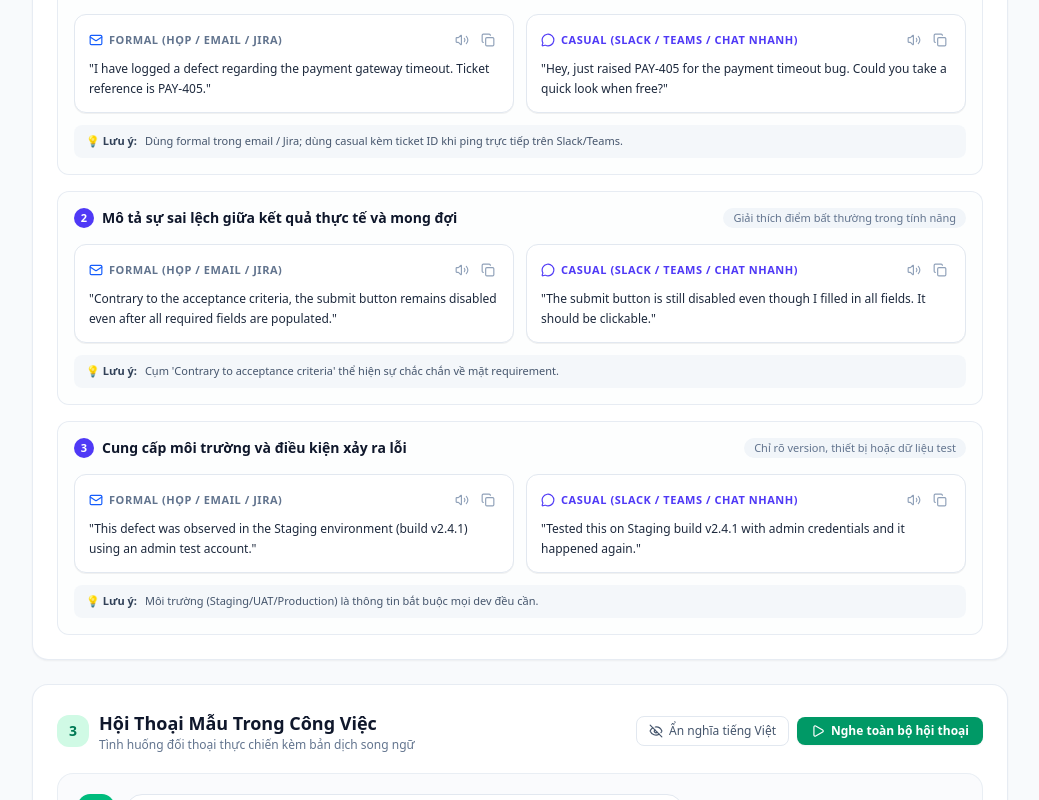
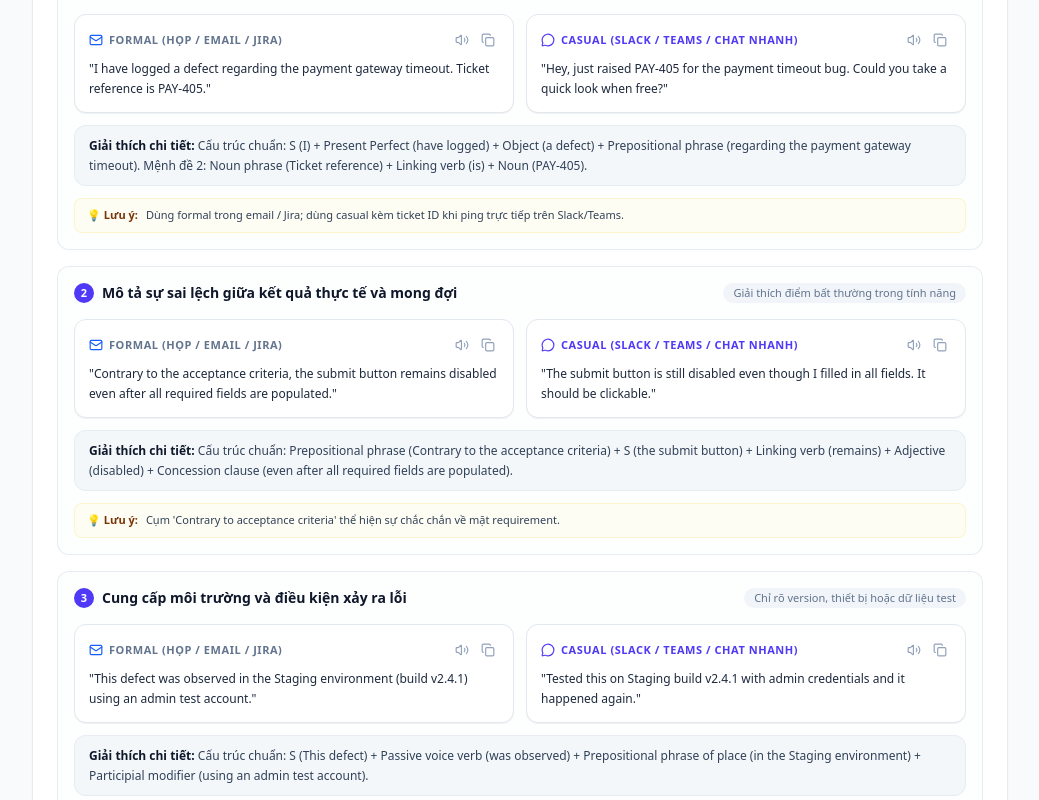
Before and after one commit to HHV01/English-daily-, a React (Vite) app: page / in a window 1280 px wide. Shown: the part 1580-2380 px from the top of the page, without its empty margins (120-1159 px from the left). Built offline with nearby package versions, Linux system fonts and the light colour scheme.

Commit message:
Feat: Add detailed grammar structure explanation (S + V + O + Modifier breakdown) for communication patterns

```diff
--- a/server.ts
+++ b/server.ts
@@ -87,6 +87,8 @@ CẤU TRÚC BÀI HỌC:
 2. MẪU CÂU GIAO TIẾP (3-5 mẫu)
    - Câu dùng thực tế đúng chủ đề của ngày
    - Có 2 phiên bản: formal (lịch sự/trang trọng) và casual (thân thiện/tự nhiên/thân mật)
+   - KÈM "detailedExplanationVi": Giải thích chi tiết cấu trúc ngữ pháp từng thành phần câu (Cấu trúc chuẩn: S + V + Object + Adverb/Preposition... hoặc phân tích mệnh đề phụ) để người học nắm chắc cách đặt câu.
+   - usageNoteVi: Mẹo ngữ cảnh áp dụng thực tế.
 
 3. HỘI THOẠI MẪU (1 đoạn 6-10 câu)
    - Tình huống đúng chủ đề của ngày (gặp gỡ, tán gẫu, rủ đi ăn trưa, kể chuyện vui, hoặc trao đổi công việc), có bản dịch tiếng Việt bên dưới mỗi câu
@@ -161,9 +163,13 @@ LƯU Ý RIÊNG CHO TUẦN 7 (HỆ THỐNG & LOGIC NGHIỆP VỤ):
                   contextVi: { type: Type.STRING },
                   formal: { type: Type.STRING },
                   casual: { type: Type.STRING },
+                  detailedExplanationVi: {
+                    type: Type.STRING,
+                    description: "Giải thích chi tiết cấu trúc ngữ pháp (vd: Cấu trúc chuẩn: S + modal verb (can) + V (reproduce) + Object (this bug) + Adverb (consistently) + Prepositional phrase (on Staging).)",
+                  },
                   usageNoteVi: { type: Type.STRING },
                 },
-                required: ["patternName", "formal", "casual", "usageNoteVi"],
+                required: ["patternName", "formal", "casual", "detailedExplanationVi", "usageNoteVi"],
               },
             },
             dialogue: {
--- a/src/components/CommunicationPatternsSection.tsx
+++ b/src/components/CommunicationPatternsSection.tsx
@@ -130,11 +130,21 @@ export default function CommunicationPatternsSection({ patterns }: Props) {
               </div>
             </div>
 
+            {/* Detailed Grammar Breakdown */}
+            {item.detailedExplanationVi && (
+              <div className="text-[11.5px] sm:text-xs text-slate-700 bg-slate-100/80 border border-slate-200/70 px-3.5 py-2.5 rounded-xl leading-relaxed">
+                <strong className="font-bold text-slate-900">Giải thích chi tiết:</strong>{" "}
+                <span className="text-slate-700">{item.detailedExplanationVi}</span>
+              </div>
+            )}
+
             {/* Usage Note */}
-            <div className="text-[11px] text-slate-600 bg-slate-100/70 px-3 py-2 rounded-lg flex items-center gap-2">
-              <span className="font-semibold text-slate-700 shrink-0">💡 Lưu ý:</span>
-              <span>{item.usageNoteVi}</span>
-            </div>
+            {item.usageNoteVi && (
+              <div className="text-[11px] text-slate-600 bg-amber-50/50 border border-amber-100/80 px-3 py-2 rounded-lg flex items-start gap-2">
+                <span className="font-semibold text-amber-900 shrink-0">💡 Lưu ý:</span>
+                <span className="text-slate-700">{item.usageNoteVi}</span>
+              </div>
+            )}
           </div>
         ))}
       </div>
--- a/src/data/starterLessons.ts
+++ b/src/data/starterLessons.ts
@@ -69,6 +69,7 @@ export const STARTER_LESSONS: Record<string, LessonData> = {
         contextVi: "Khi vừa phát hiện một lỗi nghiêm trọng cần thông báo ngay",
         formal: "I have logged a defect regarding the payment gateway timeout. Ticket reference is PAY-405.",
         casual: "Hey, just raised PAY-405 for the payment timeout bug. Could you take a quick look when free?",
+        detailedExplanationVi: "Cấu trúc chuẩn: S (I) + Present Perfect (have logged) + Object (a defect) + Prepositional phrase (regarding the payment gateway timeout). Mệnh đề 2: Noun phrase (Ticket reference) + Linking verb (is) + Noun (PAY-405).",
         usageNoteVi: "Dùng formal trong email / Jira; dùng casual kèm ticket ID khi ping trực tiếp trên Slack/Teams."
       },
       {
@@ -76,6 +77,7 @@ export const STARTER_LESSONS: Record<string, LessonData> = {
         contextVi: "Giải thích điểm bất thường trong tính năng",
         formal: "Contrary to the acceptance criteria, the submit button remains disabled even after all required fields are populated.",
         casual: "The submit button is still disabled even though I filled in all fields. It should be clickable.",
+        detailedExplanationVi: "Cấu trúc chuẩn: Prepositional phrase (Contrary to the acceptance criteria) + S (the submit button) + Linking verb (remains) + Adjective (disabled) + Concession clause (even after all required fields are populated).",
         usageNoteVi: "Cụm 'Contrary to acceptance criteria' thể hiện sự chắc chắn về mặt requirement."
       },
       {
@@ -83,6 +85,7 @@ export const STARTER_LESSONS: Record<string, LessonData> = {
         contextVi: "Chỉ rõ version, thiết bị hoặc dữ liệu test",
         formal: "This defect was observed in the Staging environment (build v2.4.1) using an admin test account.",
         casual: "Tested this on Staging build v2.4.1 with admin credentials and it happened again.",
+        detailedExplanationVi: "Cấu trúc chuẩn: S (This defect) + Passive voice verb (was observed) + Prepositional phrase of place (in the Staging environment) + Participial modifier (using an admin test account).",
         usageNoteVi: "Môi trường (Staging/UAT/Production) là thông tin bắt buộc mọi dev đều cần."
       }
     ],
@@ -762,6 +765,7 @@ export const STARTER_LESSONS: Record<string, LessonData> = {
         contextVi: "Nói ngắn gọn, súc tích trong 60-90 giây",
         formal: "Yesterday, I completed the regression test suite for the user profile module. Today, I am executing test cases for Stripe payment integration. Currently, I have no blockers.",
         casual: "Yesterday I wrapped up profile regression. Today I'm diving into Stripe payment test cases. All good on my end, no blockers!",
+        detailedExplanationVi: "Cấu trúc chuẩn 3 thì: 1) Yesterday (Time adverb) + S (I) + Past Simple (completed) + Object. 2) Today + S (I) + Present Continuous (am executing) + Object. 3) Currently + S (I) + Verb (have) + Negative object (no blockers).",
         usageNoteVi: "Luôn chốt bằng trạng thái Blocker để Scrum Master/PM nắm được."
       }
     ],
@@ -1258,18 +1262,20 @@ export const STARTER_LESSONS: Record<string, LessonData> = {
     ],
     communicationPatterns: [
       {
-        id: "p_w7_1",
-        pattern: "Could you walk me through the flow when [event/action happens]?",
-        usageVi: "Nhờ dev giải thích luồng xử lý của một chức năng hoặc tình huống cụ thể",
+        patternName: "Nhờ Dev giải thích luồng xử lý chi tiết (Walkthrough)",
+        contextVi: "Trước khi bắt đầu thiết kế test case cho chức năng mới",
         formal: "Could you please walk me through the end-to-end flow when a payment transaction is declined?",
-        casual: "Hey, can you walk me through the flow for cancelled orders real quick?"
+        casual: "Hey, can you walk me through the flow for cancelled orders real quick?",
+        detailedExplanationVi: "Cấu trúc chuẩn: Modal verb (Could) + S (you) + Adverb (please) + Phrasal Verb (walk me through) + Noun phrase (the end-to-end flow) + Time clause (when a payment transaction is declined).",
+        usageNoteVi: "Cụm 'walk me through' rất phổ biến trong môi trường Tech, thể hiện sự cầu thị và tôn trọng chuyên môn."
       },
       {
-        id: "p_w7_2",
-        pattern: "If [service/step] fails, what is the expected fallback behavior?",
-        usageVi: "Hỏi về kịch bản dự phòng khi một module gặp sự cố",
+        patternName: "Hỏi về cơ chế xử lý khi gặp sự cố (Fallback Behavior)",
+        contextVi: "Tìm hiểu kịch bản dự phòng khi dịch vụ hoặc API bị lỗi",
         formal: "If the primary database connection times out, what is the expected fallback behavior?",
-        casual: "What happens if the SMS provider goes down? Is there a backup OTP channel?"
+        casual: "What happens if the SMS provider goes down? Is there a backup OTP channel?",
+        detailedExplanationVi: "Cấu trúc chuẩn: Conditional clause (If the primary database connection times out) + Main clause (what is the expected fallback behavior).",
+        usageNoteVi: "Luôn hỏi rõ kịch bản fallback để tạo test case cho các tình huống thảm họa (disaster recovery)."
       }
     ],
     dialogue: {
@@ -1399,18 +1405,20 @@ export const STARTER_LESSONS: Record<string, LessonData> = {
     ],
     communicationPatterns: [
       {
-        id: "p_w7_3",
-        pattern: "Under what specific condition should [element/feature] be displayed?",
-        usageVi: "Hỏi rõ điều kiện kích hoạt hoặc hiển thị của một thành phần giao diện",
+        patternName: "Làm rõ điều kiện hiển thị của phần tử giao diện",
+        contextVi: "Xác minh logic hiển thị banner, nút bấm hoặc thông báo",
         formal: "Could you clarify under what specific conditions the promotional banner should be displayed?",
-        casual: "When exactly is the discount code input box visible to first-time users?"
+        casual: "When exactly is the discount code input box visible to first-time users?",
+        detailedExplanationVi: "Cấu trúc chuẩn: Modal verb (Could) + S (you) + Verb (clarify) + Prepositional question phrase (under what specific conditions) + S (the promotional banner) + Passive modal verb (should be displayed).",
+        usageNoteVi: "Dùng 'under what specific conditions' để yêu cầu BA/Dev liệt kê đầy đủ tất cả các trường hợp."
       },
       {
-        id: "p_w7_4",
-        pattern: "How does the formula handle [edge case, e.g., negative values / zero / maximum limits]?",
-        usageVi: "Hỏi về cách công thức tính toán xử lý trường hợp giá trị đặc biệt",
+        patternName: "Hỏi về cách tính toán trường hợp biên (Edge Case Formula)",
+        contextVi: "Kiểm tra giới hạn lớn nhất, nhỏ nhất, số âm hoặc số 0",
         formal: "How does the pricing formula handle edge cases where the discount exceeds the subtotal?",
-        casual: "What happens if someone enters 0 items in the quantity field?"
+        casual: "What happens if someone enters 0 items in the quantity field?",
+        detailedExplanationVi: "Cấu trúc chuẩn: Wh-question (How) + Auxiliary verb (does) + S (the pricing formula) + Verb (handle) + Object (edge cases) + Relative clause (where the discount exceeds the subtotal).",
+        usageNoteVi: "Đưa ra kịch bản cụ thể (ví dụ: giảm giá vượt quá tổng tiền) để đối chiếu quy tắc logic."
       }
     ],
     dialogue: {
--- a/src/types.ts
+++ b/src/types.ts
@@ -26,6 +26,7 @@ export interface CommunicationPattern {
   formal: string;
   casual: string;
   usageNoteVi: string;
+  detailedExplanationVi?: string; // Giải thích chi tiết: Cấu trúc chuẩn S + V + O + Modifier...
 }
 
 export interface DialogueMessage {
```
